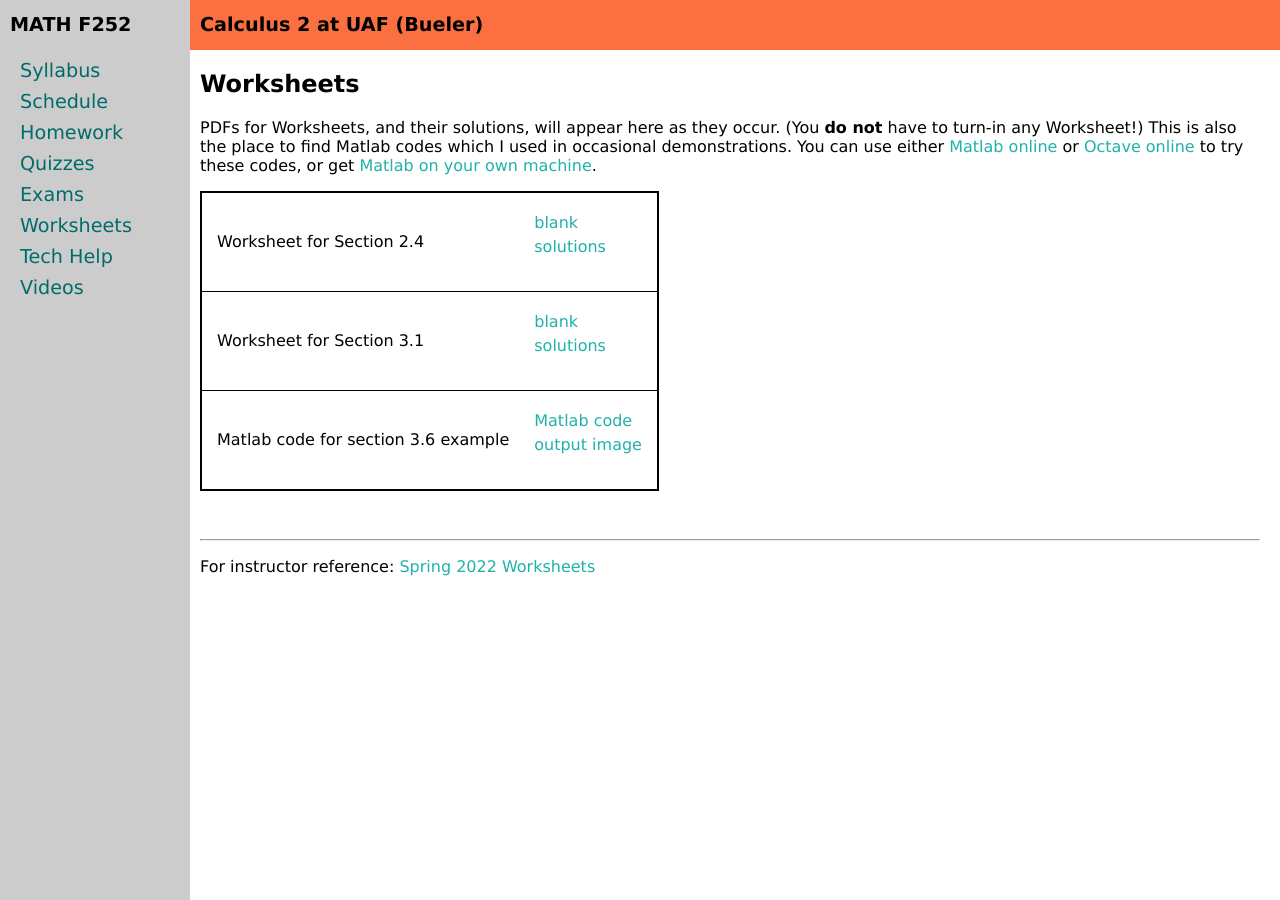
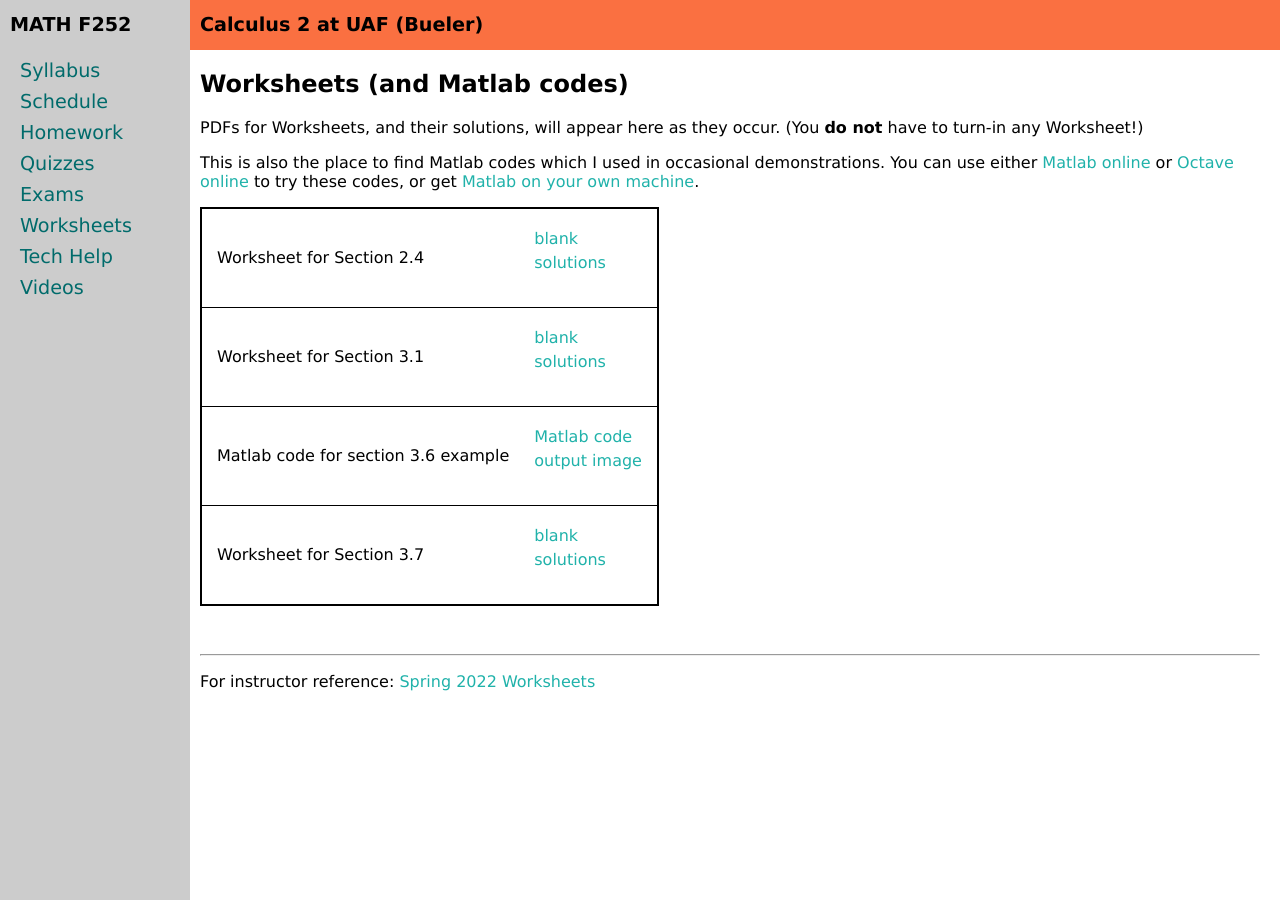
Before and after one commit to uaf-math/calc2, a Jekyll site: the page built from worksheets.md, in a window 1280 px wide. Built offline with Jekyll 4.4.1, drawn with Linux system fonts in a browser that asks for light colours.

Commit message:
post today worksheet

```diff
--- a/_data/worksheets.yml
+++ b/_data/worksheets.yml
@@ -10,3 +10,6 @@ worksheets:
 - name: Matlab code for section 3.6 example
   file: matlab/numint.m
   image: matlab/numint.pdf
+- name: Worksheet for Section 3.7
+  blank: 3p7.pdf
+  solutions: 3p7solns.pdf
--- a/worksheets.md
+++ b/worksheets.md
@@ -3,9 +3,11 @@ layout: course-page
 title: Worksheets
 ---
 
-## Worksheets
+## Worksheets (and Matlab codes)
 
-PDFs for Worksheets, and their solutions, will appear here as they occur.  (You **do not** have to turn-in any Worksheet!)  This is also the place to find Matlab codes which I used in occasional demonstrations.  You can use either [Matlab online](https://matlab.mathworks.com/) or [Octave online](https://octave-online.net/) to try these codes, or get [Matlab on your own machine](https://www.mathworks.com/products/matlab/student.html).
+PDFs for Worksheets, and their solutions, will appear here as they occur.  (You **do not** have to turn-in any Worksheet!)
+
+This is also the place to find Matlab codes which I used in occasional demonstrations.  You can use either [Matlab online](https://matlab.mathworks.com/) or [Octave online](https://octave-online.net/) to try these codes, or get [Matlab on your own machine](https://www.mathworks.com/products/matlab/student.html).
 
 {% include worksheet_table.md  data=site.data.worksheets %}
 
```
Also changed, not shown: 3 other files.
